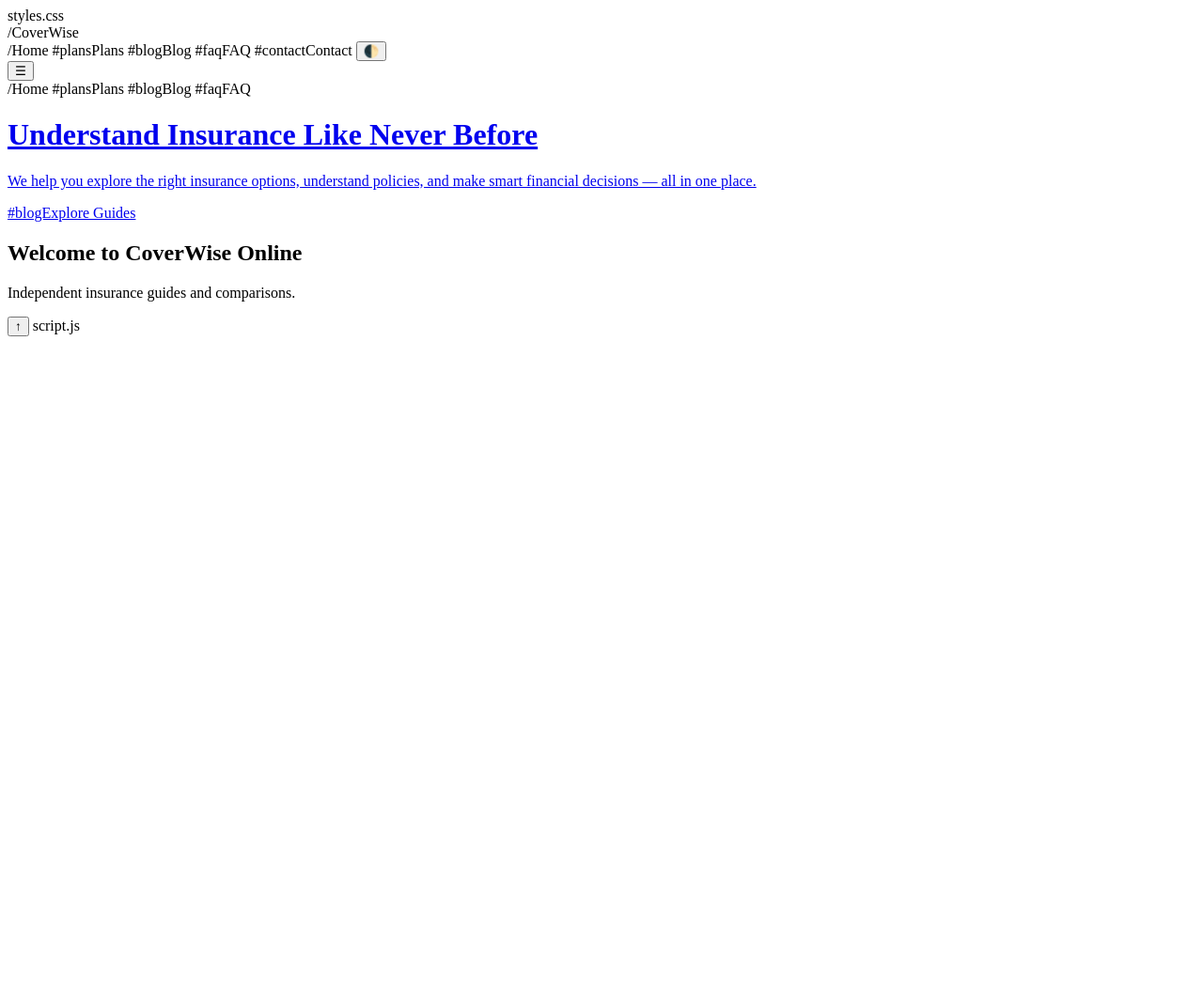
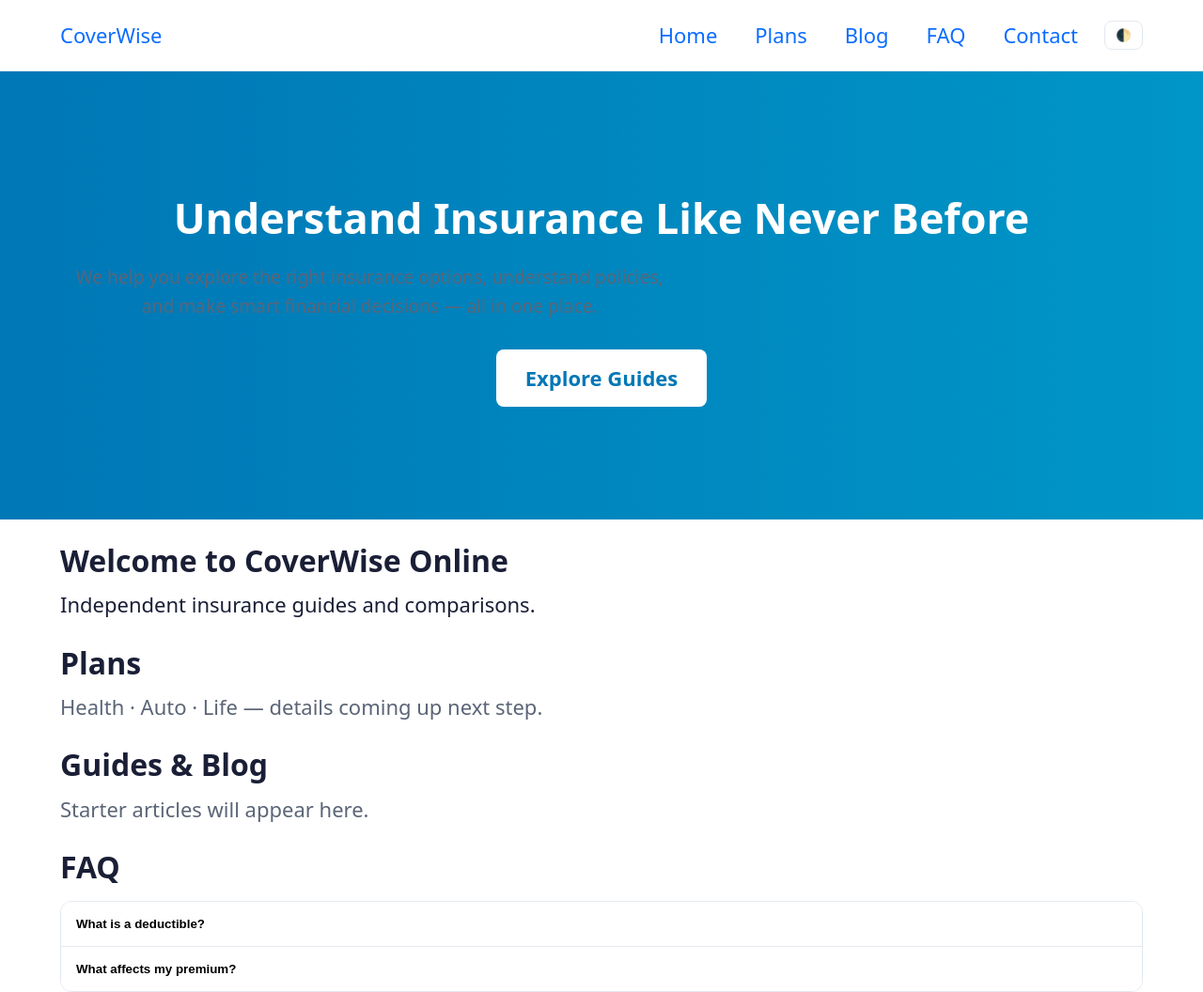
Before and after one commit to emraanmlk-design/emranmlk-design.github.io, a plain HTML site: page index.html in a window 1280 px wide. Shown: the whole page at 94% size. Before the commit the page ends 800 px from the top, so only its background shows below. Drawn offline with Linux system fonts and the light colour scheme.

Commit message:
Update index.html

```diff
--- a/index.html
+++ b/index.html
@@ -1,57 +1,88 @@
 <!DOCTYPE html>
 <html lang="en">
 <head>
-  <meta charset="UTF-8">
-  <meta name="viewport" content="width=device-width, initial-scale=1.0">
-  <title>CoverWise Online</title>
-  styles.css
+  <meta charset="UTF-8" />
+  <meta name="viewport" content="width=device-width, initial-scale=1" />
+  <title>CoverWise Online — Insurance Guides</title>
+
+  <!-- CSS -->
+  <link rel="stylesheet" href="styles.css" />
 </head>
+
 <body>
 
-<!-- ✅ Navigation Bar -->
+  <!-- =======================
+       Navigation (Top Bar)
+  ======================== -->
   <header class="site-header">
     <div class="container nav">
-    /CoverWise</a>
+      <a href="#" class="logo">CoverWise</a>
+
       <nav class="menu" aria-label="Primary">
-      /Home</a>
-      #plansPlans</a>
-      #blogBlog</a>
-      #faqFAQ</a>
-      #contactContact</a>
+        <a href="#">Home</a>
+        <a href="#plans">Plans</a>
+        <a href="#blog">Blog</a>
+        <a href="#faq">FAQ</a>
+        <a href="#contact">Contact</a>
         <button class="theme-toggle" type="button" aria-pressed="false">🌓</button>
       </nav>
+
       <button class="nav-toggle" aria-label="Toggle menu">☰</button>
     </div>
+
+    <!-- Mobile drawer menu -->
     <div class="container nav-drawer">
-    /Home</a>
-    #plansPlans</a>
-    #blogBlog</a>
-    #faqFAQ</a>
-    <a href="#contacta>
+      <a href="#">Home</a>
+      <a href="#plans">Plans</a>
+      <a href="#blog">Blog</a>
+      <a href="#faq">FAQ</a>
+      <a href="#contact">Contact</a>
     </div>
   </header>
 
-<!-- ✅ Hero Section -->
+  <!-- =======================
+       Hero Section
+  ======================== -->
   <section class="hero">
     <div class="container center">
       <h1 class="title">Understand Insurance Like Never Before</h1>
       <p class="subtitle">
         We help you explore the right insurance options, understand policies, and make smart financial decisions — all in one place.
       </p>
-    #blogExplore Guides</a>
+      <a href="#blog" class="btn">Explore Guides</a>
     </div>
   </section>
 
-<!-- ✅ Welcome Section -->
+  <!-- =======================
+       Welcome / Intro
+  ======================== -->
   <main class="container mt-3">
     <h2>Welcome to CoverWise Online</h2>
     <p>Independent insurance guides and comparisons.</p>
   </main>
 
-<!-- ✅ Back to Top Button -->
-<button class="back-to-top" aria-label="Back to top" title="Back to top">↑</button>
+  <!-- =======================
+       Placeholder Sections
+  ======================== -->
+  <section id="plans" class="container mt-3">
+    <h2>Plans</h2>
+    <p class="text-muted">Health · Auto · Life — details coming up next step.</p>
+  </section>
 
-<!-- ✅ JS -->
-script.js</script>
-</body>
-</html>
+  <section id="blog" class="container mt-3">
+    <h2>Guides & Blog</h2>
+    <p class="text-muted">Starter articles will appear here.</p>
+  </section>
+
+  <section id="faq" class="container mt-3">
+    <h2>FAQ</h2>
+    <div class="accordion mt-2">
+      <div class="accordion-item">
+        <button class="accordion-button">What is a deductible?</button>
+        <div class="accordion-content">
+          <p>A deductible is the amount you pay out of pocket before your insurance coverage begins to pay.</p>
+        </div>
+      </div>
+      <div class="accordion-item">
+        <button class="accordion-button">What affects my premium?</button>
+        <div class="
```
Lines whose indentation alone changed are shown as unchanged.
